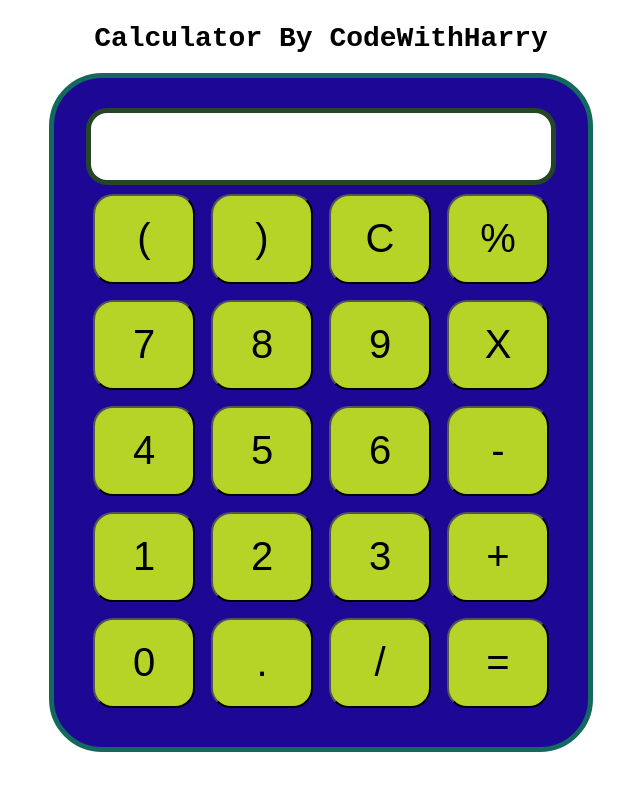
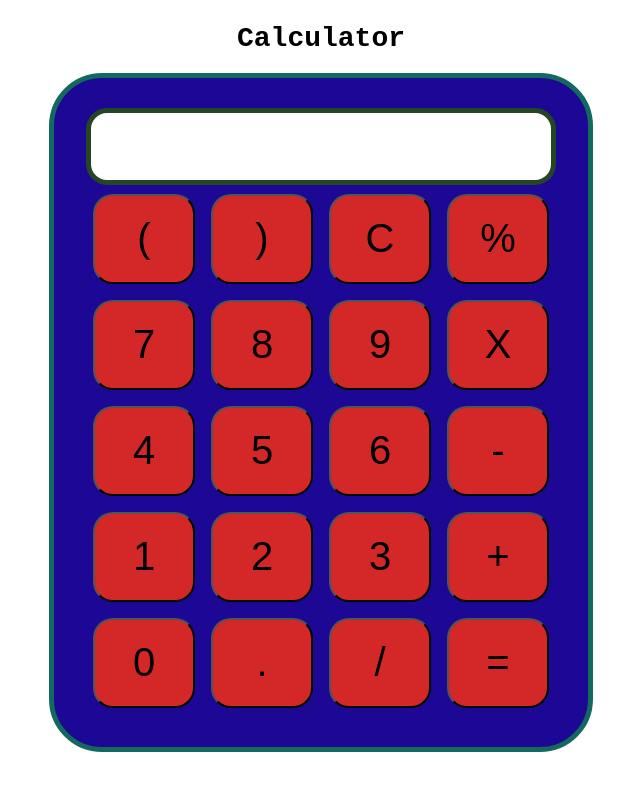
Before and after one commit to the-amitsingh/calculator-using-html-css---js, a plain HTML site: page index.html in a window 1280 px wide. Shown: the whole page, without its empty margins (319-959 px from the left). Drawn offline with Linux system fonts and the light colour scheme.

Commit message:
calculator  project

```diff
--- a/index.html
+++ b/index.html
@@ -11,7 +11,7 @@
 
 <body>
     <div class="container">
-        <h1>Calculator By CodeWithHarry</h1>
+        <h1>Calculator </h1>
 
         <div class="calculator">
             <input type="text" name="screen" id="screen">
--- a/style.css
+++ b/style.css
@@ -18,7 +18,7 @@ input{
 button{
     border-radius: 20px;
     font-size: 40px;
-    background: #b5d427;
+    background: #d42727;
     width: 102px;
     height: 90px;
     margin: 6px;
```
